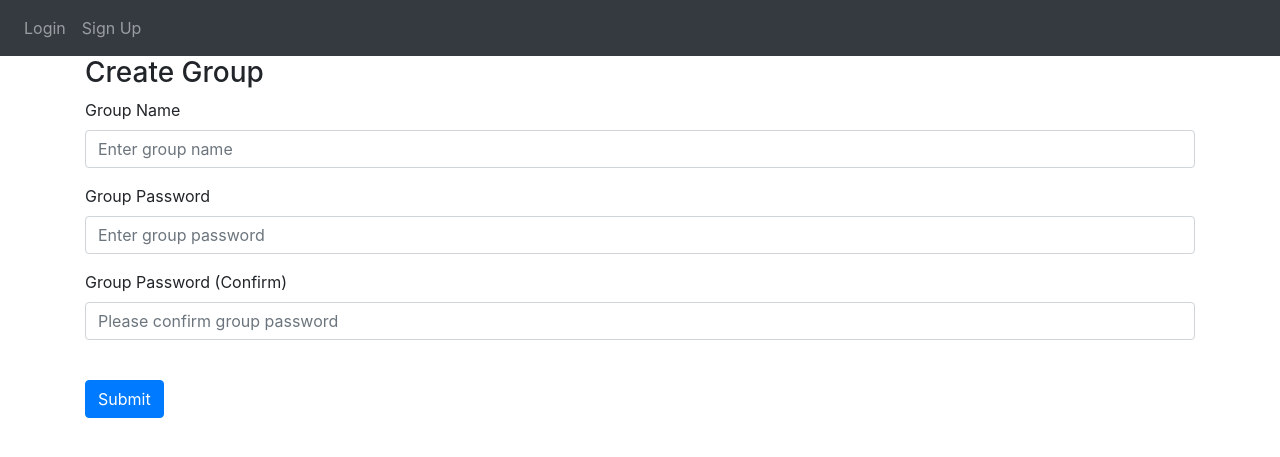
After one commit to xhoodie123/iBox-Flask-, a Flask app: template website/templates/create_group.html in a window 1280 px wide. The commit adds this page. Shown: the top 457 px of the page. Run offline with Flask 2, Linux system fonts and the light colour scheme; the template is opened without the code that fills it, so the values that code supplies are empty; some libraries are stand-ins or nearby versions.

Commit message:
started on groups

```diff
--- a/website/models.py
+++ b/website/models.py
@@ -32,5 +32,6 @@ class User(db.Model, UserMixin):
 
 #class Group(db.Model, UserMixin):
     #id = db.Column(db.Integer, primarykey = True)
-    #name = db.Column(db.String(150), unique = True)
+    #group_name = db.Column(db.String(150))
+    #group_password = db.Column(db.String(150))
     #user_id = db.Column(db.integer, db.ForeignKey('user.id'))
--- /dev/null
+++ b/website/templates/create_group.html
@@ -0,0 +1,27 @@
+{% extends "base.html" %} {% block title %}Create Group{% endblock %}
+
+{% block content %}
+<!-- use jinja.palletprojects.com for proper syntax examples-->
+<form method="POST">
+	<h3 allign="center">Create Group</h3>
+	<!-- creates a class that allows user to enter first name of user-->
+	<div class="form-group">
+		<label for="FirstName"> Group Name</label>
+		<input type="text" class="form-control" id="firstName" name="firstName" placeholder="Enter group name" />
+	</div>
+	<!-- creates a class that allows user to enter password-->
+	<div class="form-group">
+		<label for="password1"> Group Password</label>
+		<input type="password" class="form-control" id="password1" name="password1" placeholder="Enter group password" />
+	</div>
+	<!-- creates a class that allows to user to confirm password-->
+	<div class="form-group">
+		<label for="password2"> Group Password (Confirm)</label>
+		<input type="password" class="form-control" id="password2" name="password2"
+			placeholder="Please confirm group password" />
+	</div>
+	<br />
+	<!-- creates a clickable button-->
+	<button type="submit" class="btn btn-primary">Submit</button>
+</form>
+{% endblock %}
--- a/website/templates/group_manager.html
+++ b/website/templates/group_manager.html
@@ -2,6 +2,6 @@
 
 {% block content %}
 <h3>My Group</h3>
+<h3>Create Group</h3>
 <h3>Join Group</h3>
-<h5>In Construction!</h5>
 {%endblock%}
--- a/website/templates/sign_up.html
+++ b/website/templates/sign_up.html
@@ -5,7 +5,7 @@
 <form method="POST">
 	<h3 allign="center">Sign Up</h3>
 	<div class="form-group">
-		<label for="email"> Email Adress</label>
+		<label for="email"> Email Address</label>
 		<input type="email" class="form-control" id="emaill" name="email" placeholder="Enter email" />
 	</div>
 	<!-- creates a class that allows user to enter first name of user-->
```
Also changed, not shown: website/templates/join_group.html (added, +10 -0 lines).
